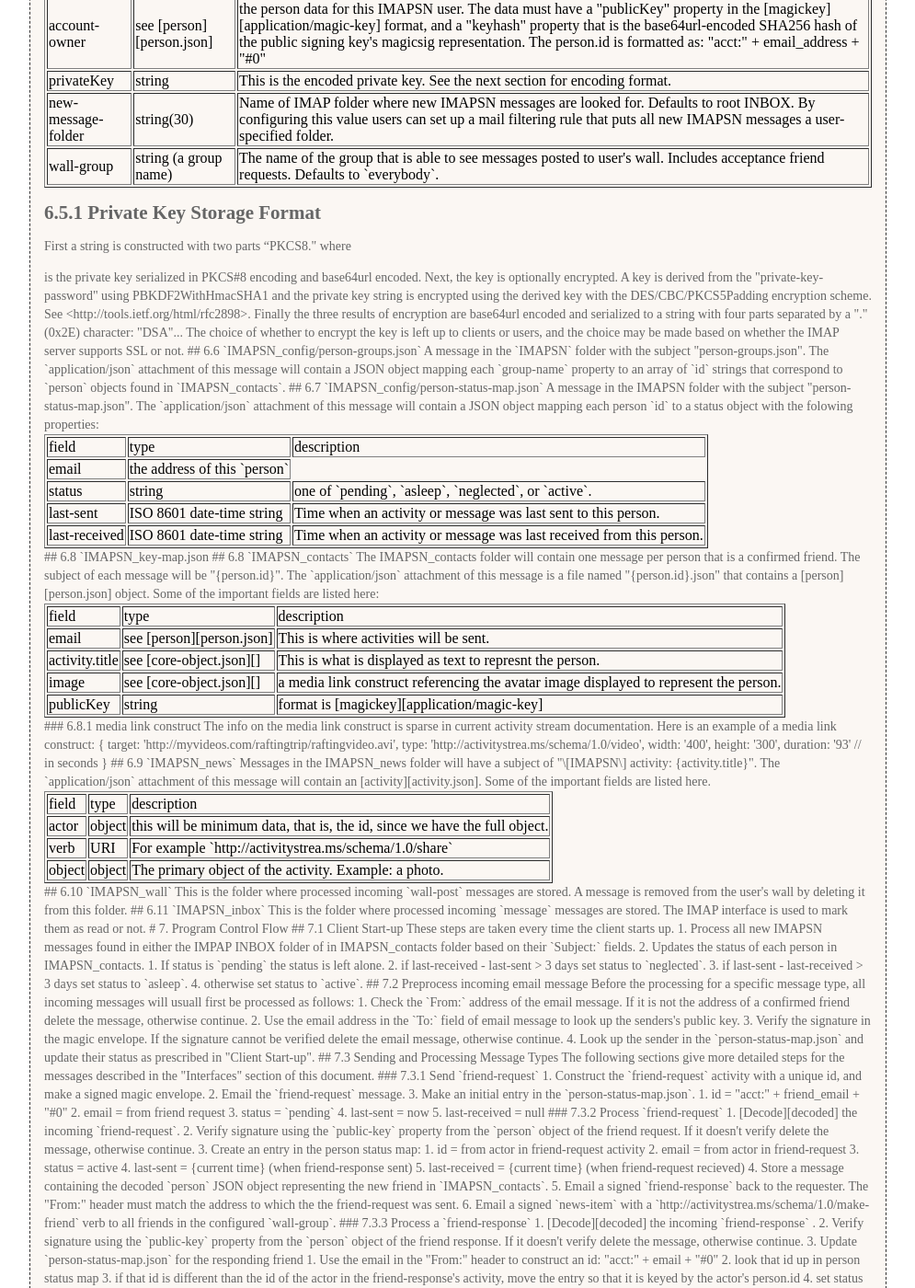
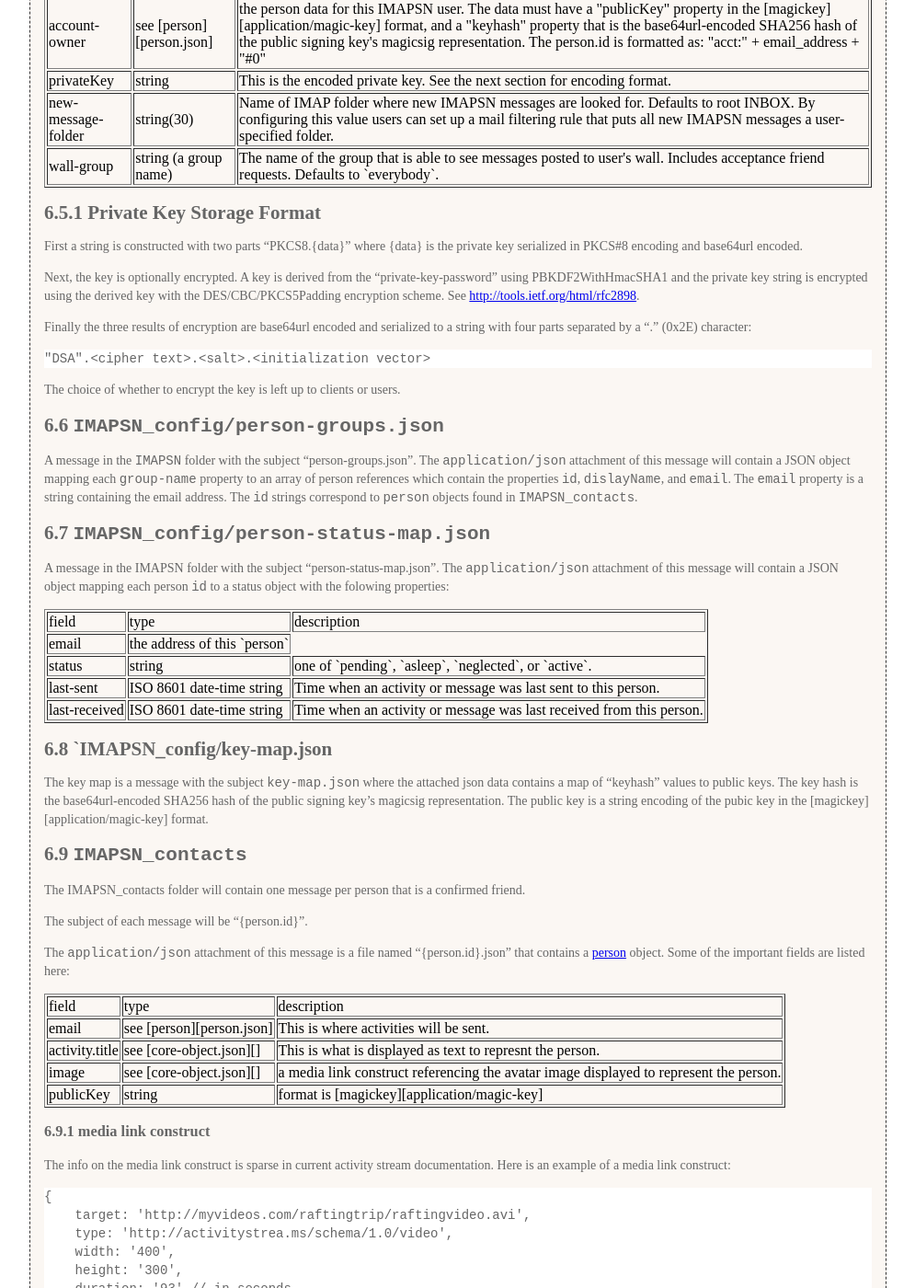
Before and after one commit to imapsn/imapsn.github.com, a Jekyll site: the page built from _posts/2010-09-21-imapsn-client.markdown, in a window 1280 px wide and 1400 px high, scrolled down 6798 px. Shown: the whole window at 92% size, without its empty margins (142-1137 px from the left). Built offline with Jekyll 4.4.1, drawn with Linux system fonts in a browser that asks for light colours; some of the changed text lies outside the part shown.

Commit message:
fix markdown error

```diff
--- a/_posts/2010-09-21-imapsn-client.markdown
+++ b/_posts/2010-09-21-imapsn-client.markdown
@@ -512,8 +512,8 @@ with one or more objects with the following properties.
 
 ## 6.5.1 Private Key Storage Format
 
-First a string is constructed with two parts "PKCS8.<data>" where
-<data> is the private key serialized in PKCS#8 encoding and base64url
+First a string is constructed with two parts "PKCS8.{data}" where
+{data} is the private key serialized in PKCS#8 encoding and base64url
 encoded.
 
 Next, the key is optionally encrypted.  A key is derived from the
@@ -529,8 +529,7 @@ character:
     "DSA".<cipher text>.<salt>.<initialization vector>
 
 The choice of whether to encrypt the key is left up to clients or
-users, and the choice may be made based on whether the IMAP server
-supports SSL or not.
+users.
 
 
 ## 6.6 `IMAPSN_config/person-groups.json`
@@ -538,8 +537,10 @@ supports SSL or not.
 A message in the `IMAPSN` folder with the subject
 "person-groups.json".  The `application/json` attachment of this
 message will contain a JSON object mapping each `group-name` property
-to an array of `id` strings that correspond to `person` objects found
-in `IMAPSN_contacts`.
+to an array of person references which contain the properties `id`,
+`dislayName`, and `email`.  The `email` property is a string
+containing the email address.  The `id` strings correspond to `person`
+objects found in `IMAPSN_contacts`.
 
 
 ## 6.7 `IMAPSN_config/person-status-map.json`
@@ -566,9 +567,16 @@ properties:
        <td> Time when an activity or message was last received from this person. </td></tr>
 </table>
 
-## 6.8 `IMAPSN_key-map.json
+## 6.8 `IMAPSN_config/key-map.json
 
-## 6.8 `IMAPSN_contacts`
+The key map is a message with the subject `key-map.json` where the
+attached json data contains a map of "keyhash" values to public
+keys. The key hash is the base64url-encoded SHA256 hash of the public
+signing key's magicsig representation. The public key is a string
+encoding of the pubic key in the [magickey][application/magic-key]
+format.
+
+## 6.9 `IMAPSN_contacts`
 
 The IMAPSN_contacts folder will contain one message per person that is
 a confirmed friend.
@@ -598,7 +606,7 @@ object. Some of the important fields are listed here:
        <td> format is [magickey][application/magic-key]</td></tr>
 </table>
 
-### 6.8.1 media link construct
+### 6.9.1 media link construct
 
 The info on the media link construct is sparse in current activity stream
 documentation.  Here is an example of a media link construct:
@@ -636,13 +644,13 @@ here.
 </table>
 
 
-## 6.10 `IMAPSN_wall`
+## 6.11 `IMAPSN_wall`
 
 This is the folder where processed incoming `wall-post` messages are
 stored. A message is removed from the user's wall by deleting it from
 this folder.
 
-## 6.11 `IMAPSN_inbox`
+## 6.12 `IMAPSN_inbox`
 
 This is the folder where processed incoming `message` messages are
 stored. The IMAP interface is used to mark them as read or not.
@@ -712,7 +720,8 @@ described in the "Interfaces" section of this document.
 
 2. Verify signature using the `public-key` property from the `person`
    object of the friend request. If it doesn't verify delete the
-   message, otherwise continue.
+   message, otherwise save the keyhash and key in `key-map.json` and
+   continue.
 
 3. Create an entry in the person status map:
 
```
Also changed, not shown: other parts of _posts/2010-09-21-imapsn-client.markdown (+1 -1 lines).
